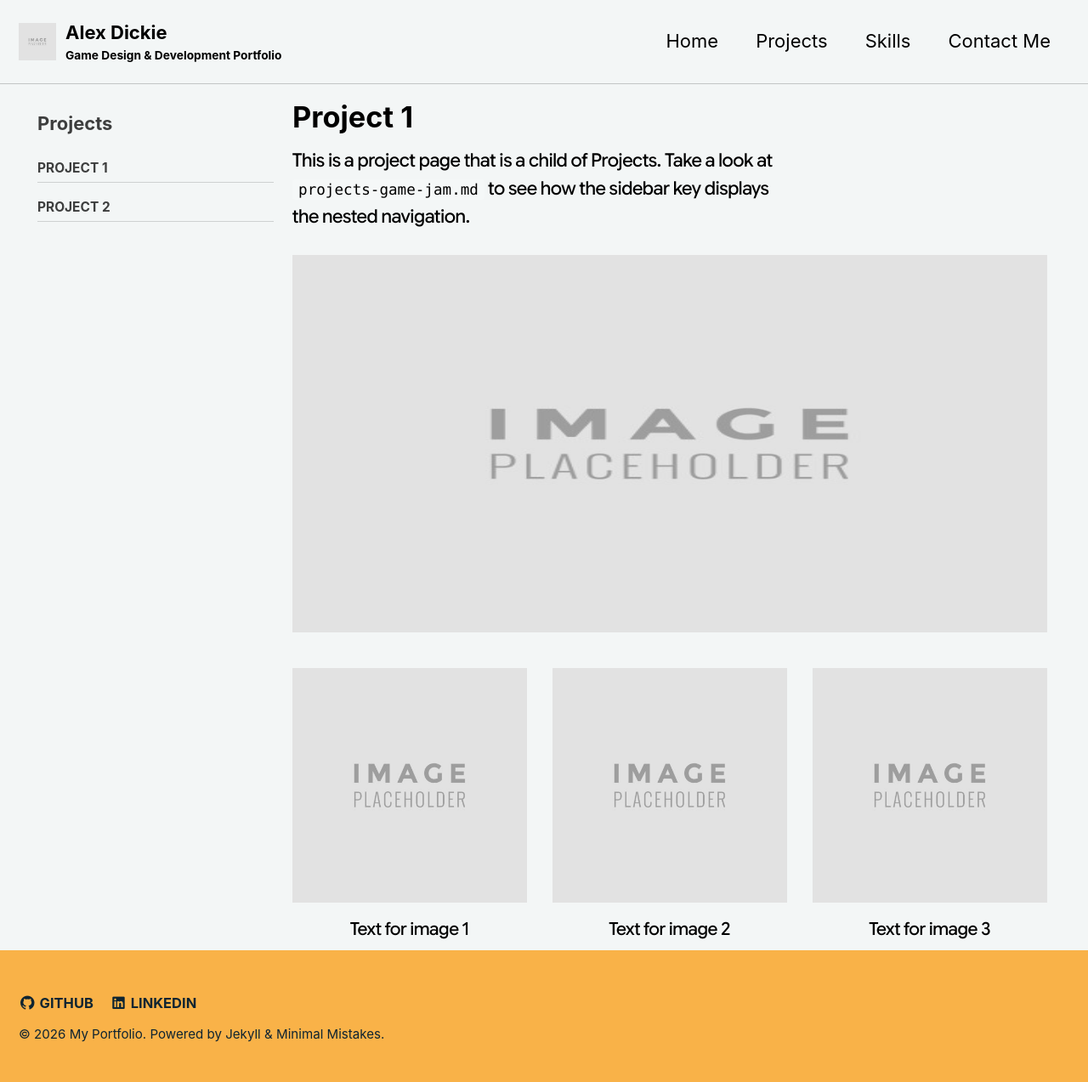
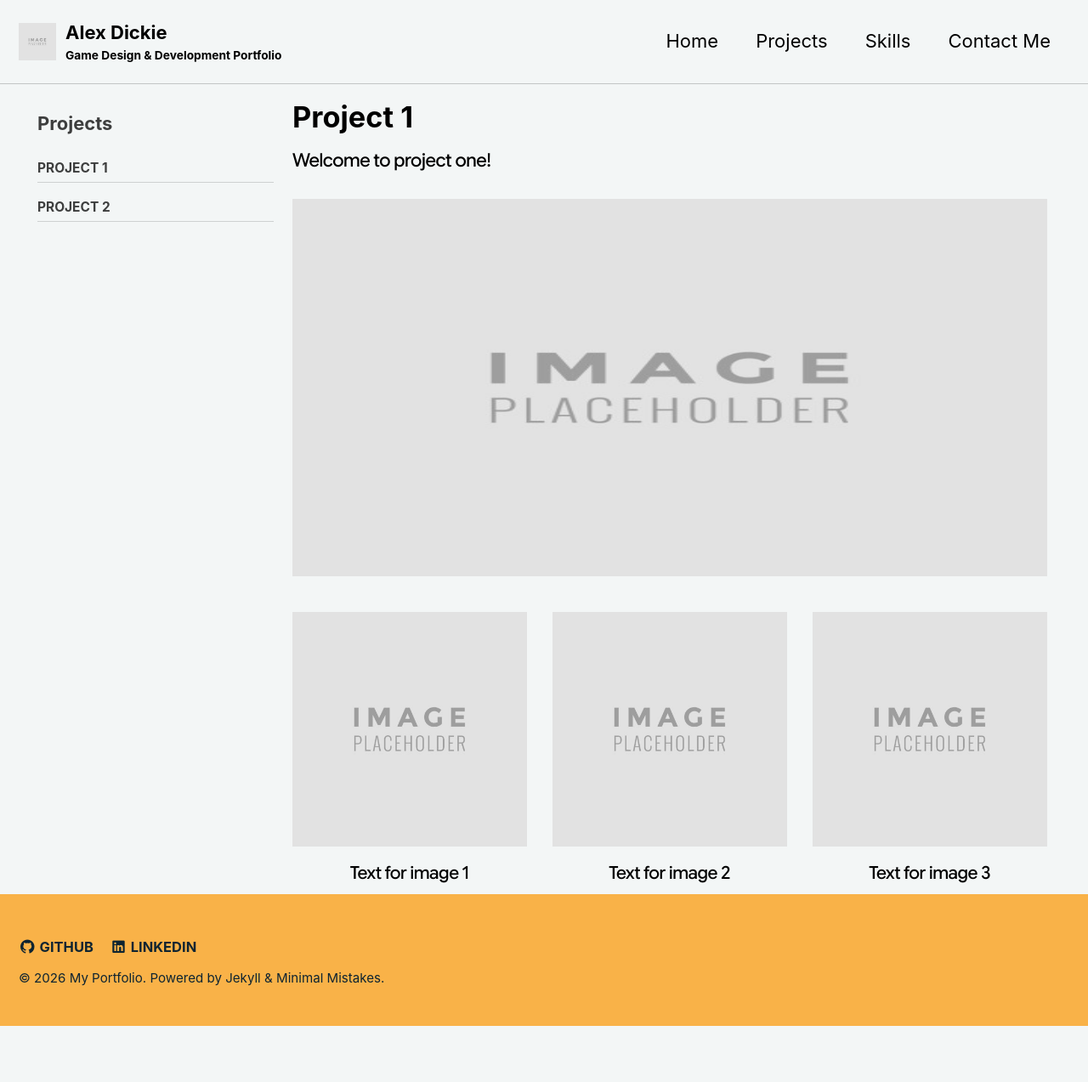
Before and after one commit to AlexUlster/AlexUlster.github.io, a Jekyll site: the page built from _pages/projects-pro1.md, in a window 1280 px wide. Shown: the whole page at 85% size. Built offline with Jekyll 4.4.1, drawn with Linux system fonts in a browser that asks for light colours; after the commit the page ends 1207 px from its top, so only the background shows below that.

Commit message:
Update projects-pro1.md

```diff
--- a/_pages/projects-pro1.md
+++ b/_pages/projects-pro1.md
@@ -9,7 +9,7 @@ sidebar:
 
 ---
 
-This is a project page that is a child of Projects. Take a look at `projects-game-jam.md` to see how the sidebar key displays the nested navigation.
+Welcome to project one!
 
 <div style="text-align: center; margin-bottom: 30px; transform: scale(1.5); transform-origin: top left; display: inline-block; width: 100%;">
   <img src="/assets/images/Placeholder.jpg" alt="Banner" style="width: 100%; height: auto; aspect-ratio: 4/2;">
```
